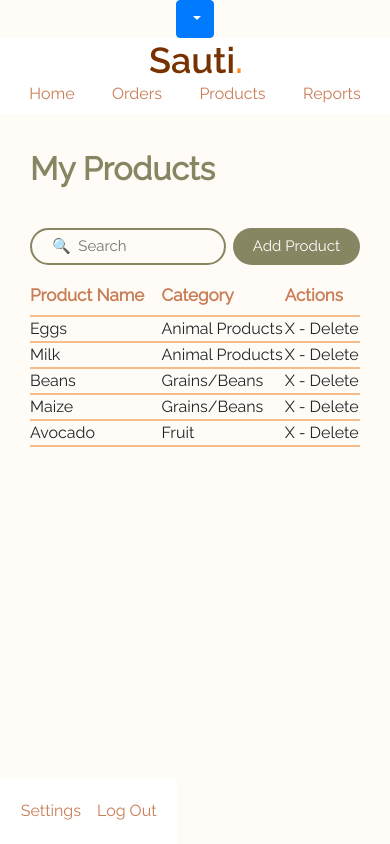
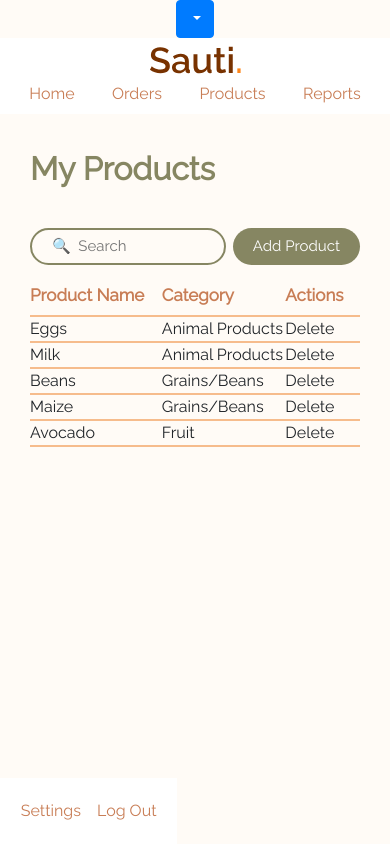
Before and after one commit to African-Marketplace-TT27/front-end, a React (Create React App) app in the folder african-marketplace/: page /SellerDashboard in a window 390 px wide. Built offline with nearby package versions, Linux system fonts and the light colour scheme.

Commit message:
fixed mobile styling for seller product dashboard

```diff
--- a/african-marketplace/src/App.css
+++ b/african-marketplace/src/App.css
@@ -102,6 +102,7 @@
 
 .product-measure {
   display: none;
+
 }
 
 .product-type {
--- a/african-marketplace/src/components/SellerDashboard.js
+++ b/african-marketplace/src/components/SellerDashboard.js
@@ -39,7 +39,7 @@
                             <th className="product-inventory" >Inventory</th>
                             <th className="product-measure">Measure</th>
                             <th>Category</th>
-                            <th className='product-type'>Type</th>
+                            <th className='product-type' >Type</th>
                             <th>Actions</th>
                         </tr>
                     </thead>
--- a/african-marketplace/src/components/SellerProductCard.js
+++ b/african-marketplace/src/components/SellerProductCard.js
@@ -12,7 +12,7 @@
             <td className='product-measure'>{product.unit}</td>
             <td>{product.category}</td>
             <td className='product-type'>{product.type}</td>
-            <td>X - Delete</td>
+            <td>Delete</td>
         </tr>
     )
 }
```
